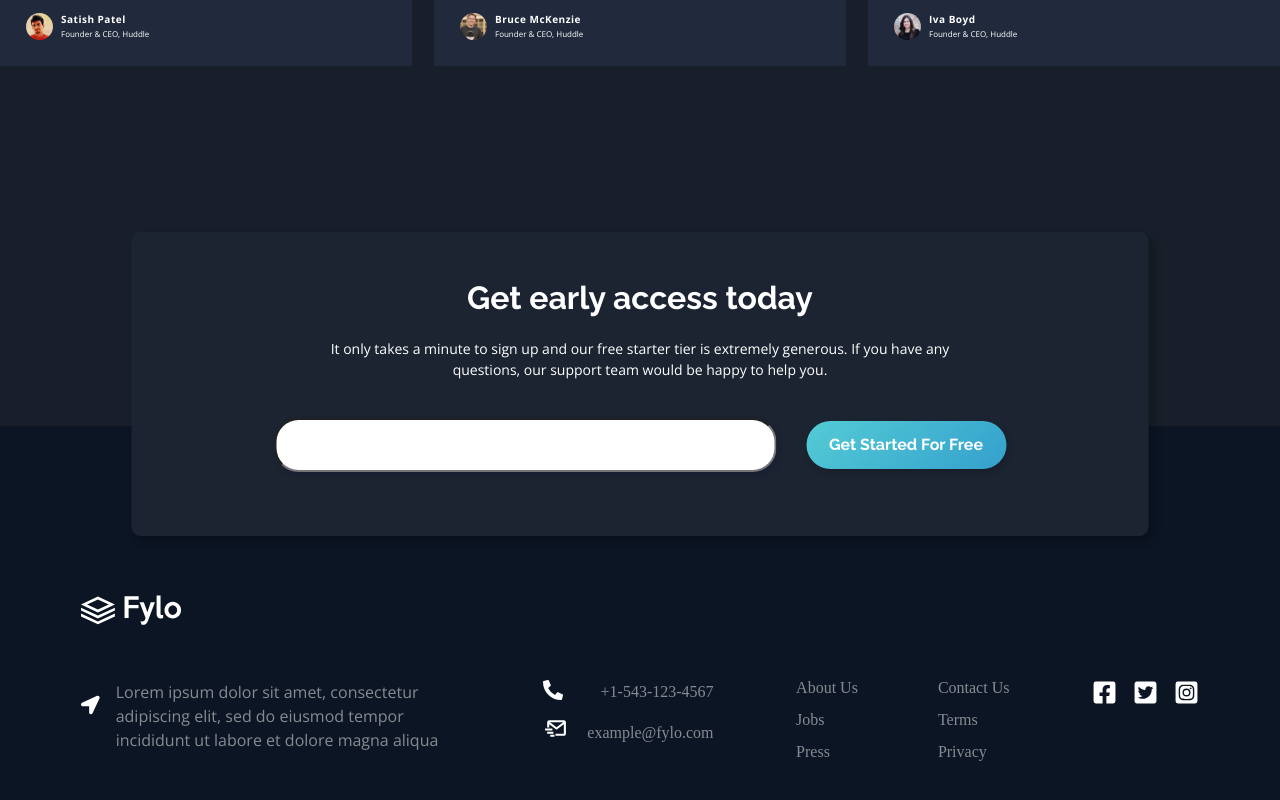
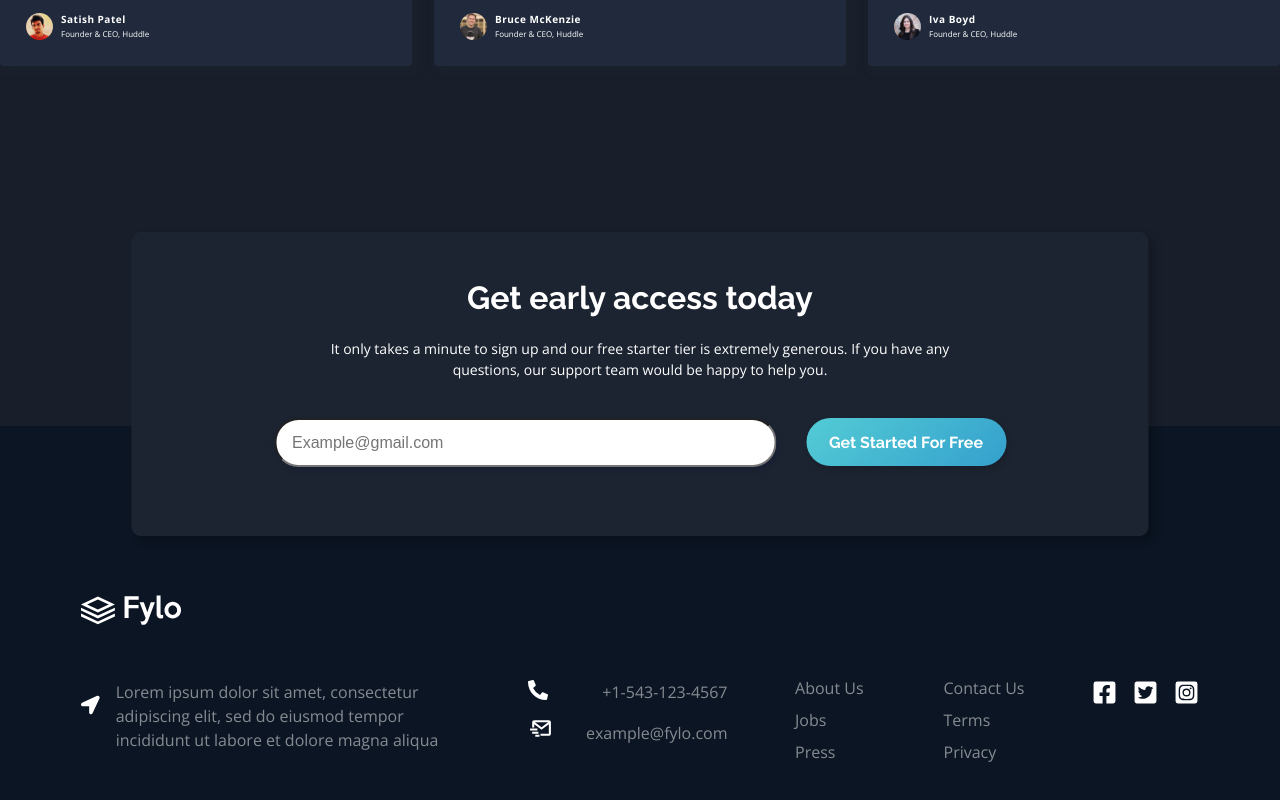
Before and after one commit to kevinsauvage/fylo-dark, a React (Create React App) app: page / in a window 1280 px wide. Shown: the part 2557-3357 px from the top of the page. Built offline with nearby package versions, Linux system fonts and the light colour scheme.

Commit message:
adding email validation

```diff
--- a/src/assets/stylesheets/_variables.scss
+++ b/src/assets/stylesheets/_variables.scss
@@ -1,5 +1,5 @@
 $primary-color-footer: #0b1523;
-$primary-color-main: #181f2a;
+$primary-color-main: #181f2b;
 $primary-color-testimonials: #202a3c;
 $primary-color-bg:hsl(217, 28%, 15%);
 $accent-cyan: hsl(176, 68%, 64%);
--- a/src/assets/stylesheets/components/Footer.scss
+++ b/src/assets/stylesheets/components/Footer.scss
@@ -11,13 +11,16 @@
     }
 
     &__container {
-        height: 220px;
+        min-height: 220px;
     }
 
     &__wrapper {
         margin-top: 52px;
         display: flex;
         justify-content: space-between;
+        font-family: $font-family-body;
+        flex-wrap: wrap;
+
 
         &__a {
             width: 379px;
@@ -35,7 +38,7 @@
         &__b {
             div {
                 @include flex-ai-c-jc-sb;
-                width: 171px;
+                width: 200px;
                 margin-bottom: 1rem;
 
                 p {
@@ -56,7 +59,7 @@
                 margin-bottom: 1rem;
                 opacity: 0.5;
                 cursor: pointer;
-                transition: opacity 0.3s ease-in-out;
+                transition: opacity 0.3s ease;
 
                 &:hover {
                     opacity: 1;
@@ -68,7 +71,7 @@
             svg {
                 margin-right: 1rem;
                 cursor: pointer;
-                transition: fill 0.3s ease-in-out;
+                transition: fill 0.3s ease;
 
                 &:hover {
                     fill: $accent-cyan;
--- a/src/assets/stylesheets/components/Main.scss
+++ b/src/assets/stylesheets/components/Main.scss
@@ -19,7 +19,8 @@
         margin-top: 58px;
 
         &__container {
-            @include flex-ai-c-jc-sb
+            @include flex-ai-c-jc-sb;
+            flex-wrap: wrap;
         }
 
         &__text {
@@ -50,12 +51,14 @@
                 border-bottom: 1px solid $accent-cyan;
                 width: fit-content;
                 padding-bottom: 5px;
+                cursor: pointer;
             }
         }
     }
 
     &__testimonial {
         @include flex-ai-c-jc-sb;
+        flex-wrap: wrap;
         position: relative;
         margin-top: 120px;
         padding-bottom: 360px;
@@ -103,7 +106,7 @@
             box-shadow: 2px 3px 6px rgba(7, 4, 59, 0.157043);
             border-radius: 24px;
             width: 480px;
-            height: 48px;
+            height: 43px;
             margin-right: 30px;
             margin-top: 38px;
             color: $primary-color-bg;
--- a/src/assets/stylesheets/components/TestimonialCard.scss
+++ b/src/assets/stylesheets/components/TestimonialCard.scss
@@ -7,6 +7,8 @@
     padding: 40px 26px 26px 26px;
     z-index: 20;
     font-family: $font-family-body;
+    box-shadow: 5px 5px 8px 4px rgba(56, 56, 56, 0.0991282);
+    border-radius: 3.93258px;
 
 
     &__text {
--- a/src/components/Main.jsx
+++ b/src/components/Main.jsx
@@ -14,6 +14,16 @@ import Avatar3 from "../assets/images/profile-3.jpg";
 import Button from "../components/Button";
 
 const Main = () => {
+  const handleSubmit = (e) => {
+    e.preventDefault();
+    const input = e.target.querySelector(".main__mailbox__input");
+    if (!/\S+@\S+\.\S+/.test(input.value)) {
+      input.style.border = "3px solid red";
+    } else {
+      input.style.border = "";
+      input.value = "";
+    }
+  };
   return (
     <main className="main">
       <div className="main__cards">
@@ -89,10 +99,17 @@ const Main = () => {
           extremely generous. If you have any questions, our support team would
           be happy to help you.
         </h4>
-        <div className="main__mailbox__inputwrapper">
-          <input type="text" className="main__mailbox__input" />
+        <form
+          type="submit"
+          onSubmit={handleSubmit}
+          className="main__mailbox__inputwrapper">
+          <input
+            type="text"
+            placeholder="Example@gmail.com"
+            className="main__mailbox__input"
+          />
           <Button text="Get Started For Free" width="200px" height="48px" />
-        </div>
+        </form>
       </div>
     </main>
   );
```
